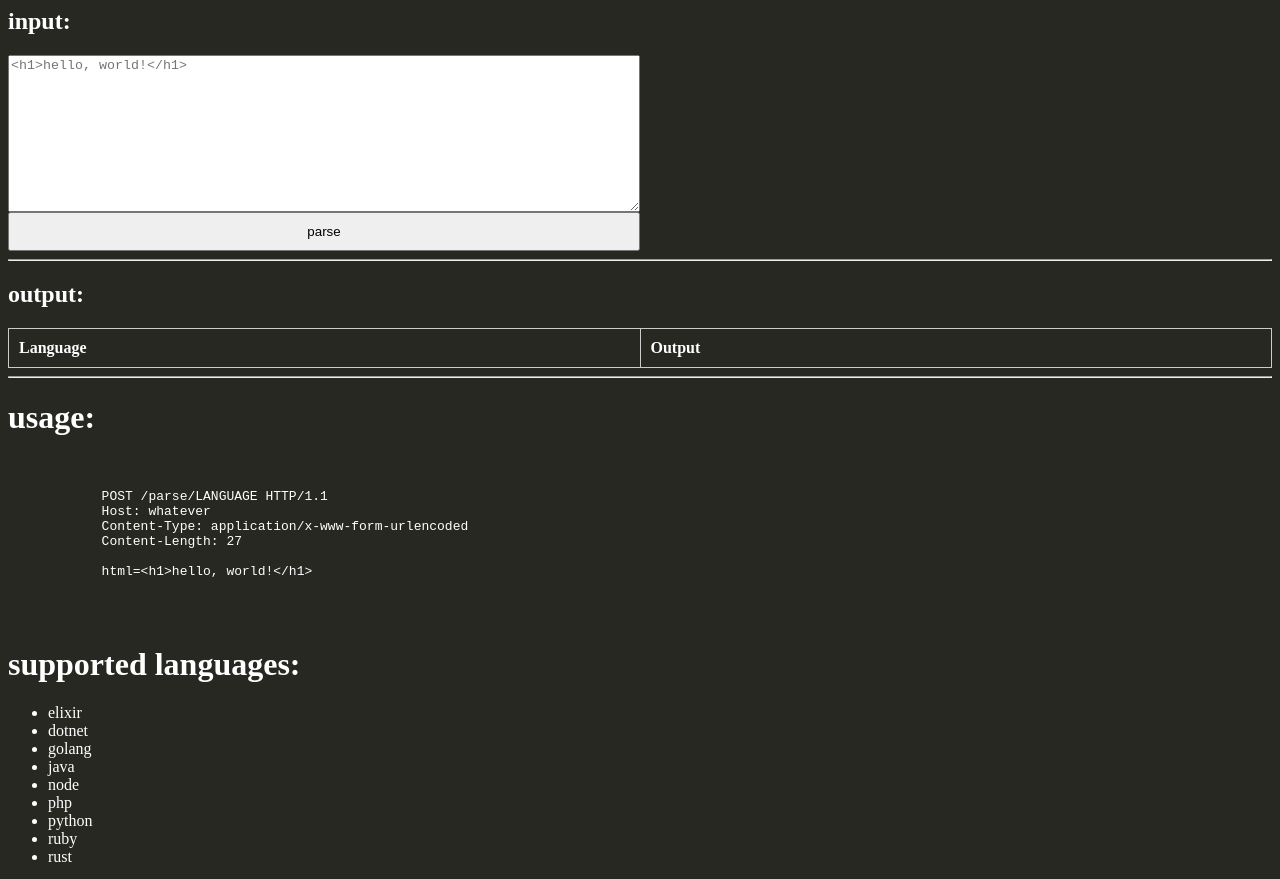
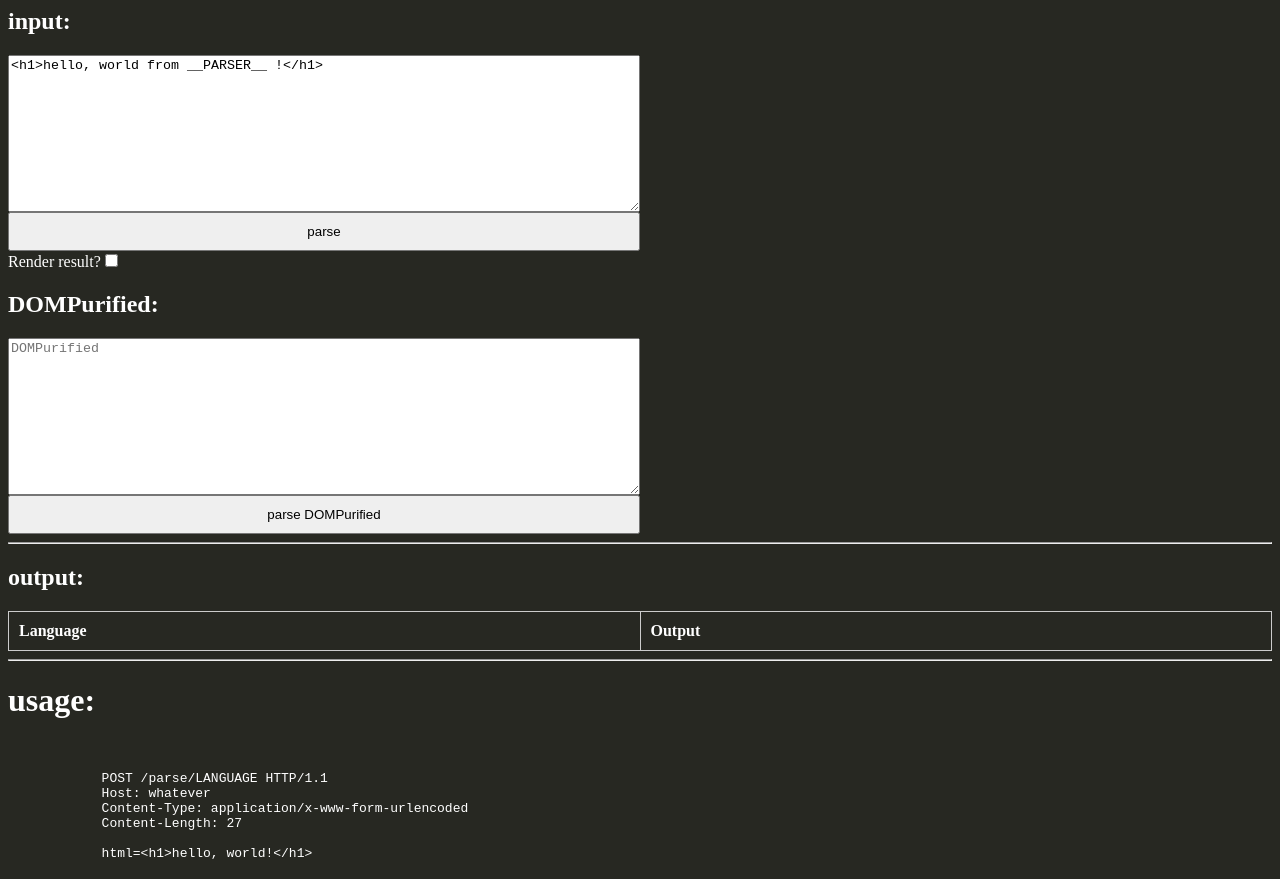
Before and after one commit to avlidienbrunn/multihtmlparse, a plain HTML site: page frontend/files/index.html in a window 1280 px wide. Shown: the top 879 px of the page. Drawn offline with nearby package versions, Linux system fonts and the light colour scheme.

Commit message:
added rendering, template __PARSER__ and DOMPurify version (to see if server will de-defang)

```diff
--- a/frontend/files/index.html
+++ b/frontend/files/index.html
@@ -1,6 +1,7 @@
 <html>
     <head>
         <script src="/css/prism.js"></script>
+        <script src="https://cdn.jsdelivr.net/npm/dompurify/dist/purify.min.js"></script>
         <link  href="/css/prism.css" rel="stylesheet"/>
         <script>
             var languages = [
@@ -29,17 +30,21 @@
             function addResult(lang, value, error){
                 output.innerHTML += `<tr><td>${lang}</td><td>${value}</td></tr>\n`;
             }
-            async function parse(){
+            async function parse(selected_input){
                 output.innerText = "";
+                rendered.innerHTML = "";
                 started = [];
                 parser = new DOMParser();
-                htmlDoc = parser.parseFromString(input.value, 'text/html');
+                htmlDoc = parser.parseFromString(selected_input.value, 'text/html');
                 parsed_lang = navigator.userAgent;
                 parsed_val = htmlDoc.documentElement.outerHTML;
+                if(/__PARSER__/i.test(parsed_val)){
+                    parsed_val = parsed_val.replace(/__PARSER__/gi, parsed_lang);
+                }
                 output.innerHTML += `<tr><td>${parsed_lang}</td><td><code class="language-markup">${parsed_val.encode()}</code></td></tr>\n`;
                 Prism.highlightAll();
 
-                let parseContent = lang => {started.push(lang);loader.innerText = `parsing  with ${lang}...`;fetch(`/parse/${lang}`, {method: "post", body:`html=${encodeURIComponent(input.value)}`}).then(
+                let parseContent = lang => {started.push(lang);loader.innerText = `parsing  with ${lang}...`;fetch(`/parse/${lang}`, {method: "post", body:`html=${encodeURIComponent(selected_input.value)}`}).then(
                         (response)=>{
                             started.pop();
                             if(started.length == 0){
@@ -68,7 +73,17 @@
                                     console.log(err, line);
                                     parsed_val = "ERROR";
                                 }
+                                if(/__PARSER__/i.test(parsed_val)){
+                                    parsed_val = parsed_val.replace(/__PARSER__/gi, parsed_lang);
+                                }
                                 output.innerHTML += `<tr><td>${parsed_lang}</td><td><code class="language-markup">${parsed_val.encode()}</code></td></tr>\n`;
+                                if(shouldrender.checked){
+                                    frame = document.createElement('iframe');
+                                    frame.srcdoc = parsed_val;
+                                    frame.style.height = 1;
+                                    frame.style.width = 1;
+                                    rendered.appendChild(frame);
+                                }
                                 Prism.highlightAll();
                             }
                     })};
@@ -78,8 +93,12 @@
     </head>
    <body>
         <h2>input:</h2>
-        <textarea placeholder="<h1>hello, world!</h1>" id="input"></textarea><br>
-        <button onclick="parse()">parse</button>
+        <textarea oninput="input_dompurify.value=DOMPurify.sanitize(this.value)" placeholder="<h1>hello, world from __PARSER__ !</h1>" id="input"><h1>hello, world from __PARSER__ !</h1></textarea>
+        <button onclick="parse(input)">parse</button><br><label for="shouldrender">Render result?</label><input id="shouldrender" type="checkbox" value="Render HTML?"/>
+        <h2>DOMPurified:</h2>
+        <textarea placeholder="DOMPurified" diabled id="input_dompurify"></textarea>
+        <button onclick="parse(input_dompurify)">parse DOMPurified</button><br>
+        <div id="rendered"></div>
         <hr/>
         <h2>output: <font color=orange id="loader"></font></h2>
 
```
Also changed, not shown: 1 other file.
